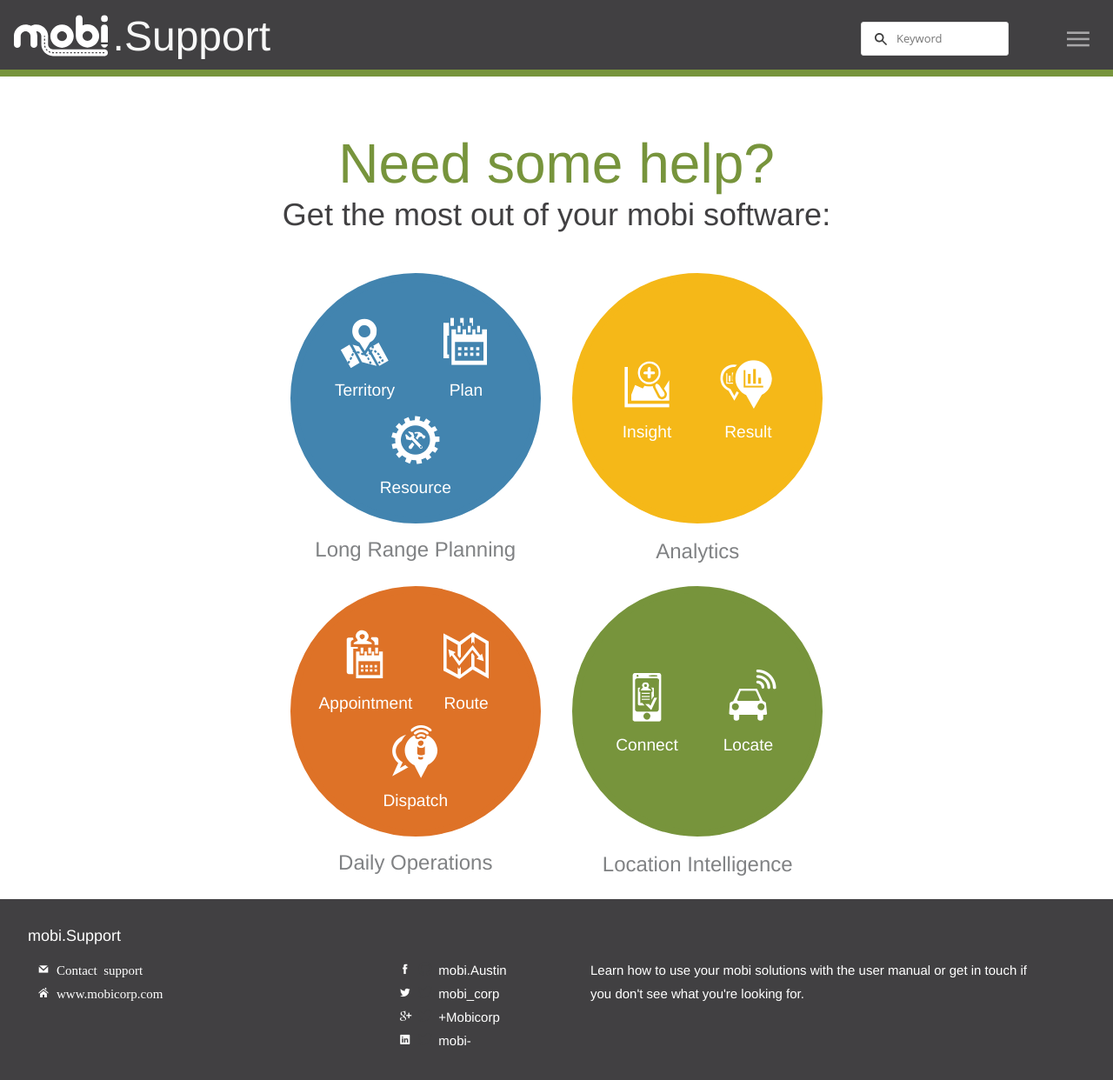
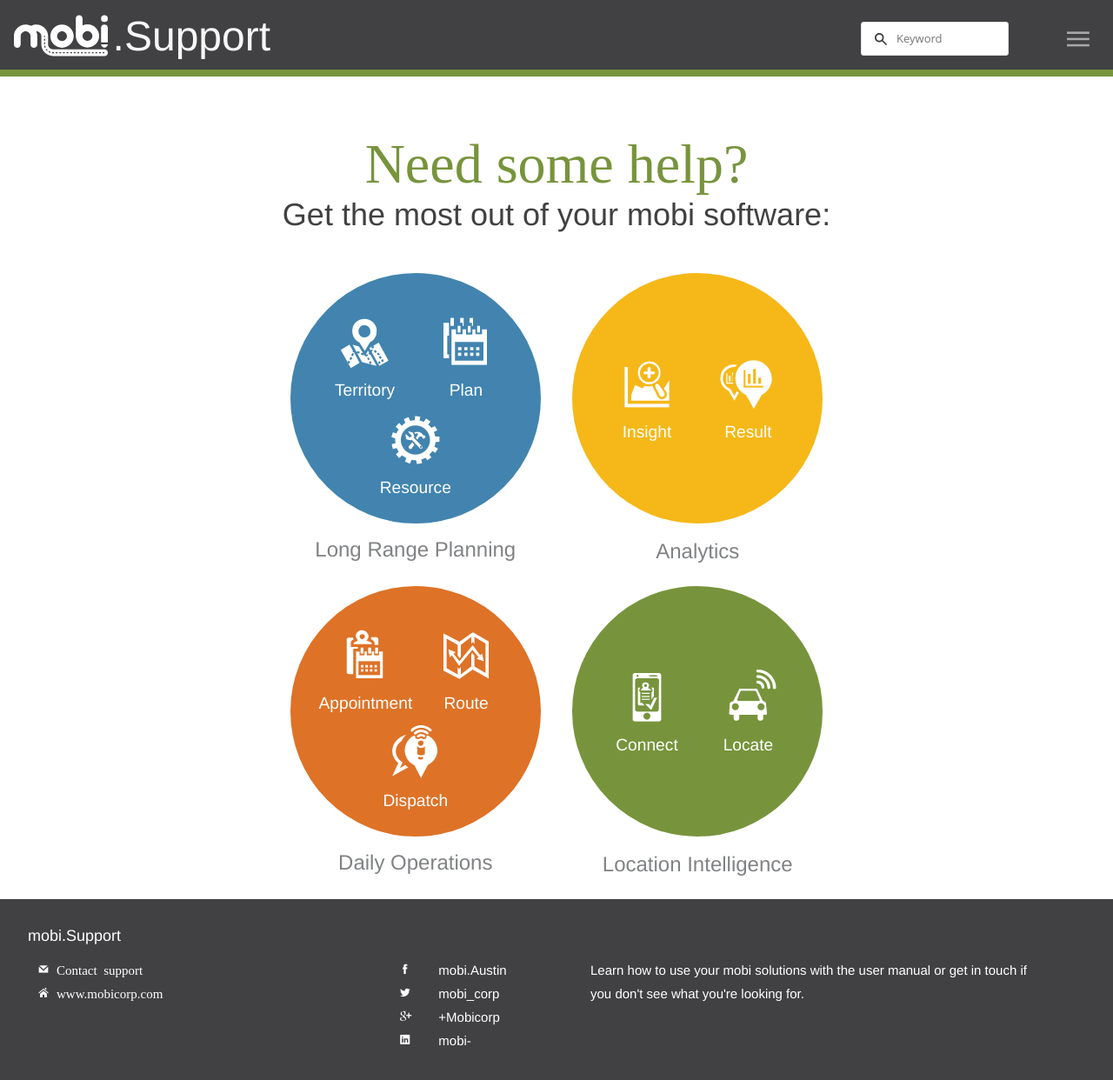
Before and after one commit to mobi-corp/user-guide, a Jekyll site: the page built from index.html, in a window 1280 px wide and 1272 px high. Shown: the top 1242 px of the window at 87% size. Built offline with Jekyll 4.4.1, drawn with Linux system fonts in a browser that asks for light colours.

Commit message:
force typekit fonts mobile

```diff
--- a/_sass/_homepage.scss
+++ b/_sass/_homepage.scss
@@ -16,6 +16,7 @@
 
 .headline {
   font-size: 4em;
+  font-family: 'Proxima Nova Soft', 'proxima-nova-soft', 'Proxima Nova', 'proxima-nova' !important;
 }
 
 .product-grouping {
```
